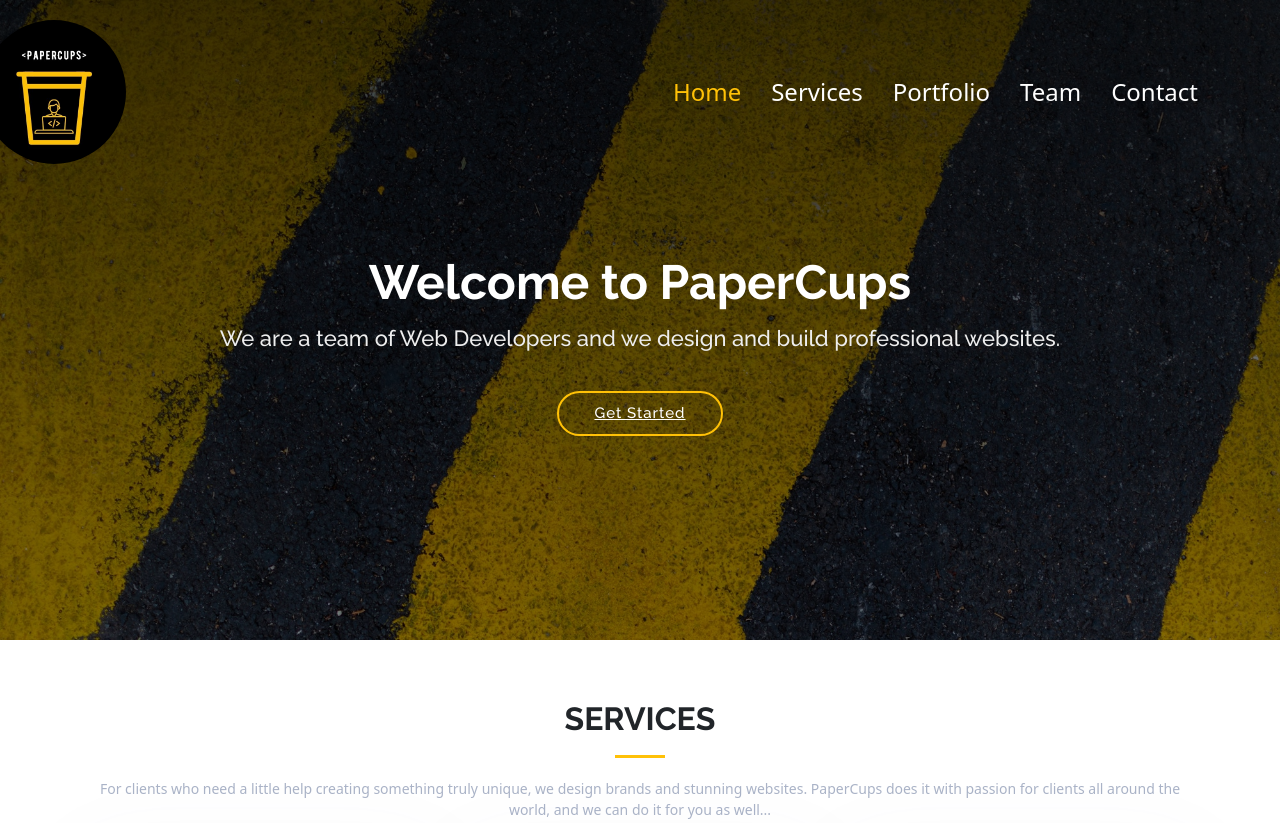
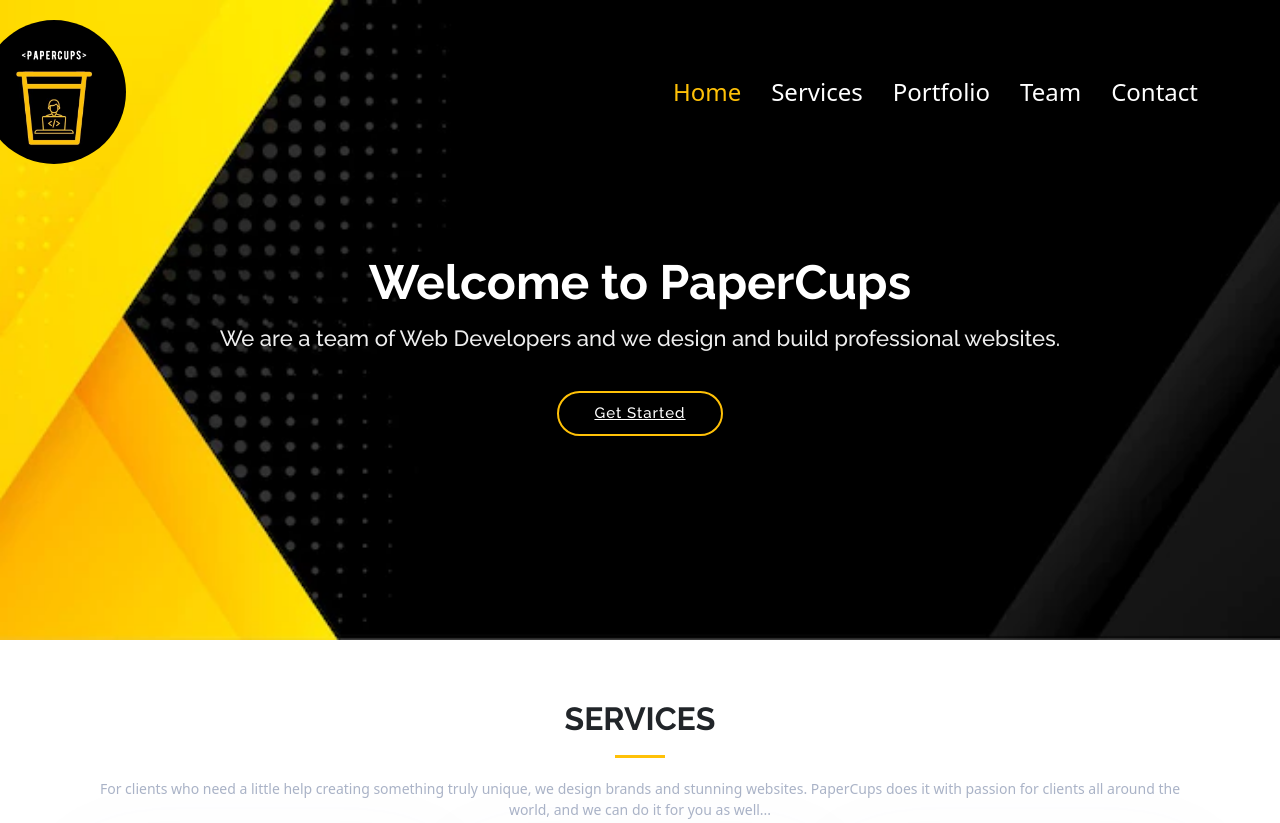
Before and after one commit to papercups-22/portfolio, a plain HTML site: page index.html in a window 1280 px wide. Shown: the top 823 px of the page. Drawn offline with Linux system fonts and the light colour scheme.

Commit message:
Revert "hero image changed" Revert :wq
This reverts commit 1c6e8628f18e37dd3fe1397cb8666456c0736754.

```diff
--- a/assets/css/style.css
+++ b/assets/css/style.css
@@ -276,7 +276,7 @@ h1, h2, h3, h4, h5, h6 {
 #hero {
   width: 100%;
   height: 80vh;
-  background:linear-gradient(rgba(0, 0, 0, 0.74), rgba(0, 0, 0, 0.438)), url("../img/hero-image.jpg");
+  background: url("../img/hero-image.png") top center;
   background-size: cover;
   position: relative;
 }
```
Also changed, not shown: assets/img/hero-image.jpg (deleted).
